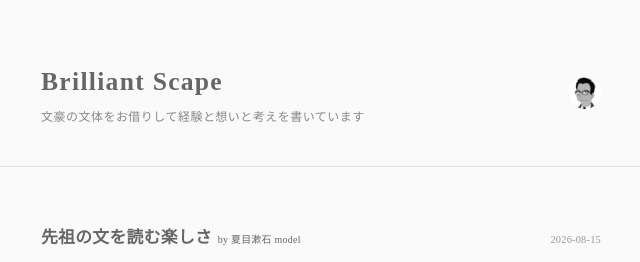
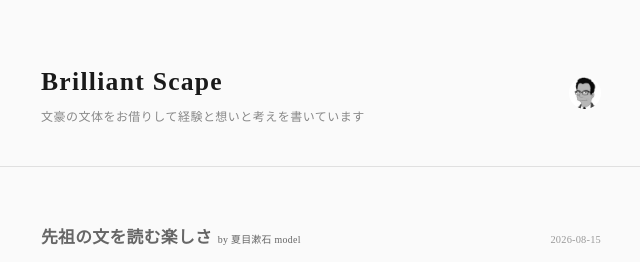
Before and after one commit to yozniax/logs, a Jekyll site: the page built from index.md, in a window 1280 px wide. Shown: the top 262 px of the page, without its empty margins (319-959 px from the left). Built offline with Jekyll 4.4.1, drawn with Linux system fonts in a browser that asks for light colours; some web fonts are replaced.

Commit message:
Darken the header title so the bold weight reads clearly
Mincho 700 on gray #666 looked too close to the old regular weight.

Co-authored-by: Yo Yoshizaki <yozniax@gmail.com>

```diff
--- a/assets/css/main.css
+++ b/assets/css/main.css
@@ -58,7 +58,7 @@ body {
 }
 
 .site-title a {
-  color: var(--link-color);
+  color: #1a1a1a;
   text-decoration: none;
   transition: opacity 0.2s ease;
 }
```
